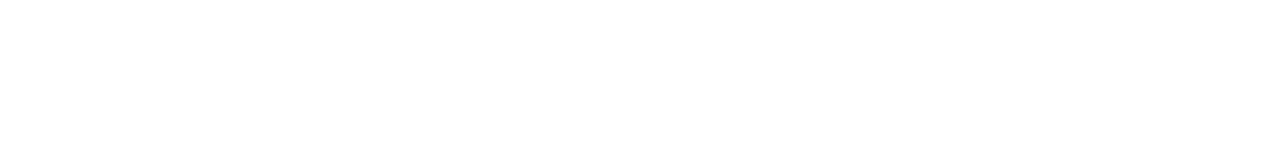
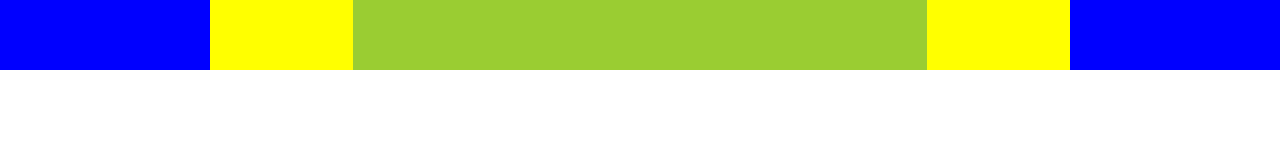
Before and after one commit to Broadcodes/htmlcss-struttura-discord, a plain HTML site: page index.html in a window 1280 px wide. Drawn offline with Linux system fonts and the light colour scheme.

Commit message:
Struttura barra superiore header

```diff
--- a/css/style.css
+++ b/css/style.css
@@ -7,3 +7,35 @@
   body {
     font-family: sans-serif;
   }
+
+  header{
+    width: 100%;
+    background-color: blue;
+  }
+
+  .barraNav{
+    display: flex;
+    height: 70px; /* da rimuovere */
+    margin: 0 210px;
+  }
+
+  .logo{
+    flex-grow: 0.5;
+    background-color: yellow;
+  }
+
+  .nav{
+    flex-grow: 2;
+    background-color: yellowgreen;
+  }
+
+  .accedi{
+    flex-grow: 0.5;
+    background-color: yellow;
+  }
+
+
+
+  .barraPresentazione{
+
+  }
--- a/index.html
+++ b/index.html
@@ -8,6 +8,21 @@
     <title>Discord</title>
 </head>
 <body>
+    <header>
+        <div class="barraNav">
+            <div class="logo"></div>
+            <div class="nav"></div>
+            <div class="accedi"></div>
+        </div>
+        <div class="barraPresentazione"></div>
+    </header>
 
+    <main>
+
+    </main>
+
+    <footer>
+
+    </footer>
 </body>
 </html>
```
